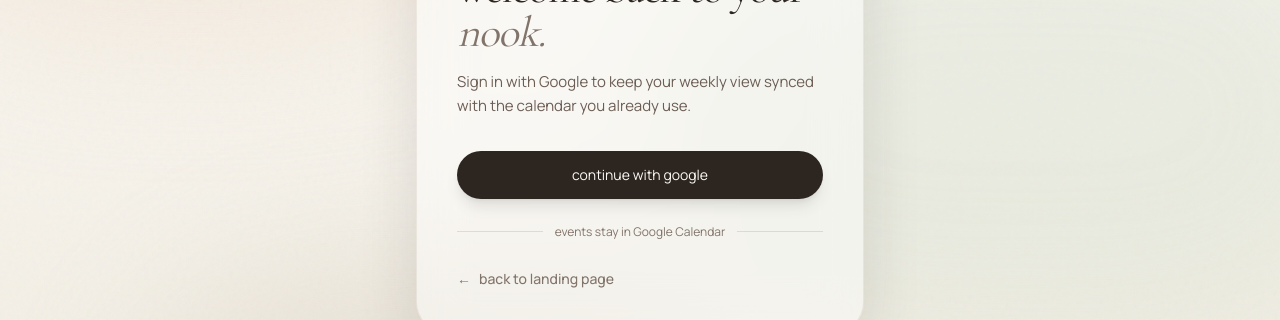
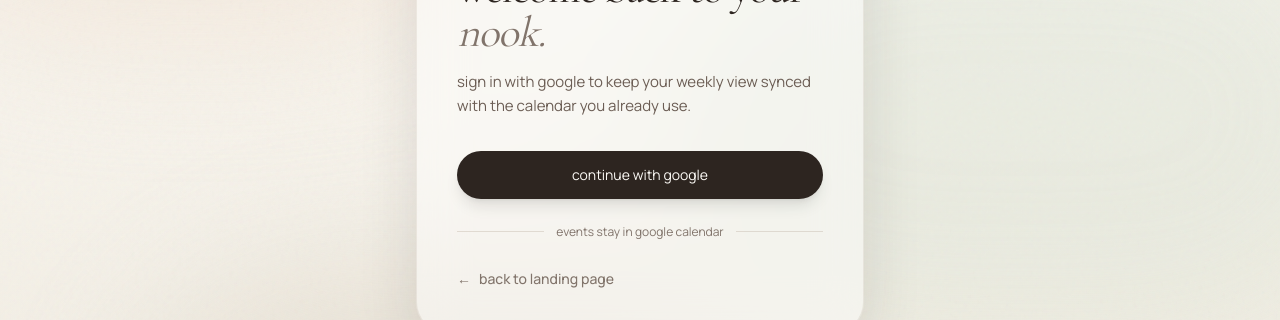
Before and after one commit to yodering/nook, a Next.js app: page /login in a window 1280 px wide. Shown: the part 287-607 px from the top of the page. Built offline with nearby package versions, Linux system fonts and the light colour scheme.

Commit message:
Update page.tsx

```diff
--- a/app/login/page.tsx
+++ b/app/login/page.tsx
@@ -25,7 +25,7 @@ export default function LoginPage() {
             welcome back to your <span className="italic font-light text-[#81746B]">nook.</span>
           </h1>
           <p className="mt-4 text-[15px] leading-relaxed text-[#6B5D54]">
-            Sign in with Google to keep your weekly view synced with the calendar you already use.
+            sign in with google to keep your weekly view synced with the calendar you already use.
           </p>
 
           <div className="mt-8">
@@ -37,7 +37,7 @@ export default function LoginPage() {
 
           <div className="mt-6 flex items-center gap-3 text-[12px] text-[#81746B]">
             <span className="h-px flex-1 bg-[#A08C78]/25" />
-            <span>events stay in Google Calendar</span>
+            <span>events stay in google calendar</span>
             <span className="h-px flex-1 bg-[#A08C78]/25" />
           </div>
 
```
